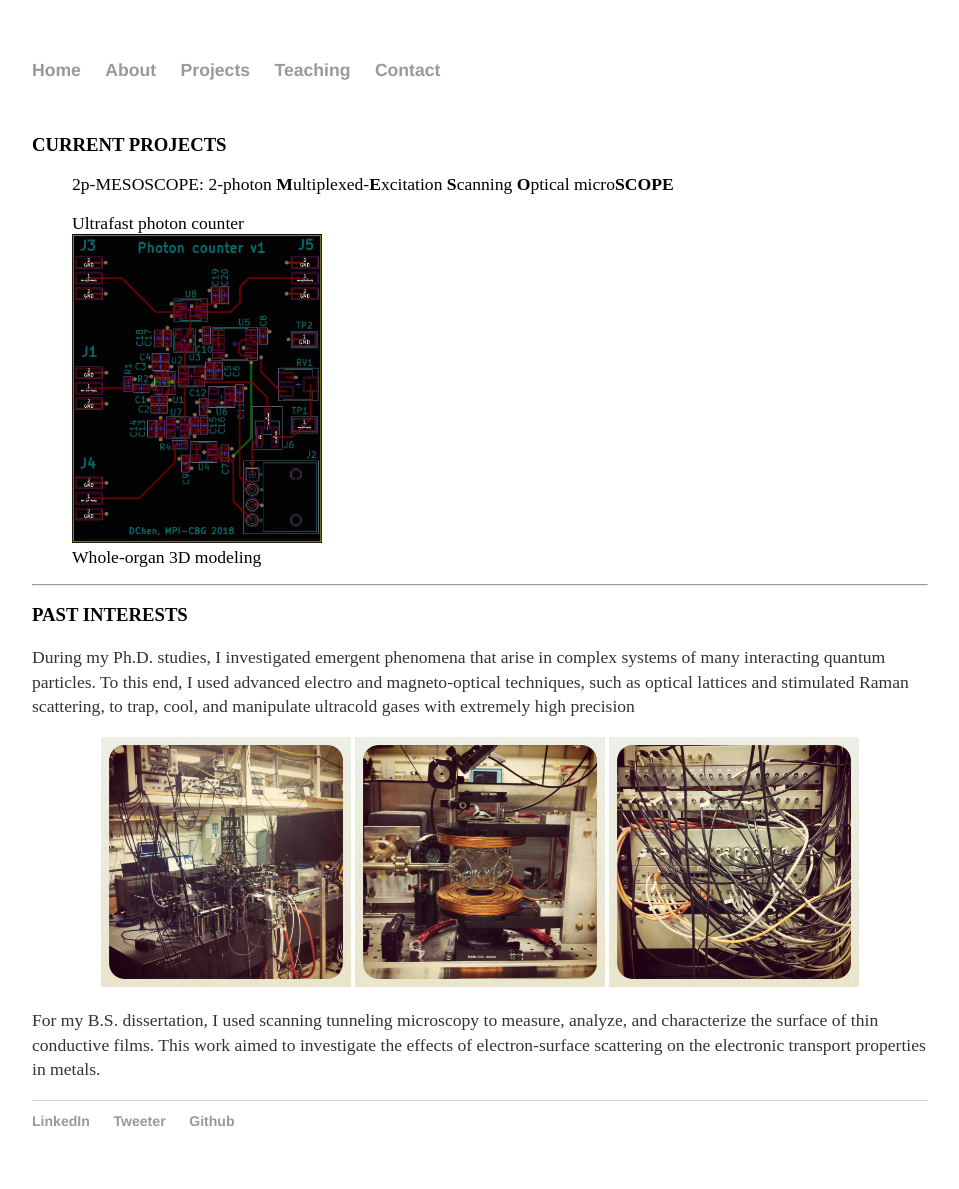
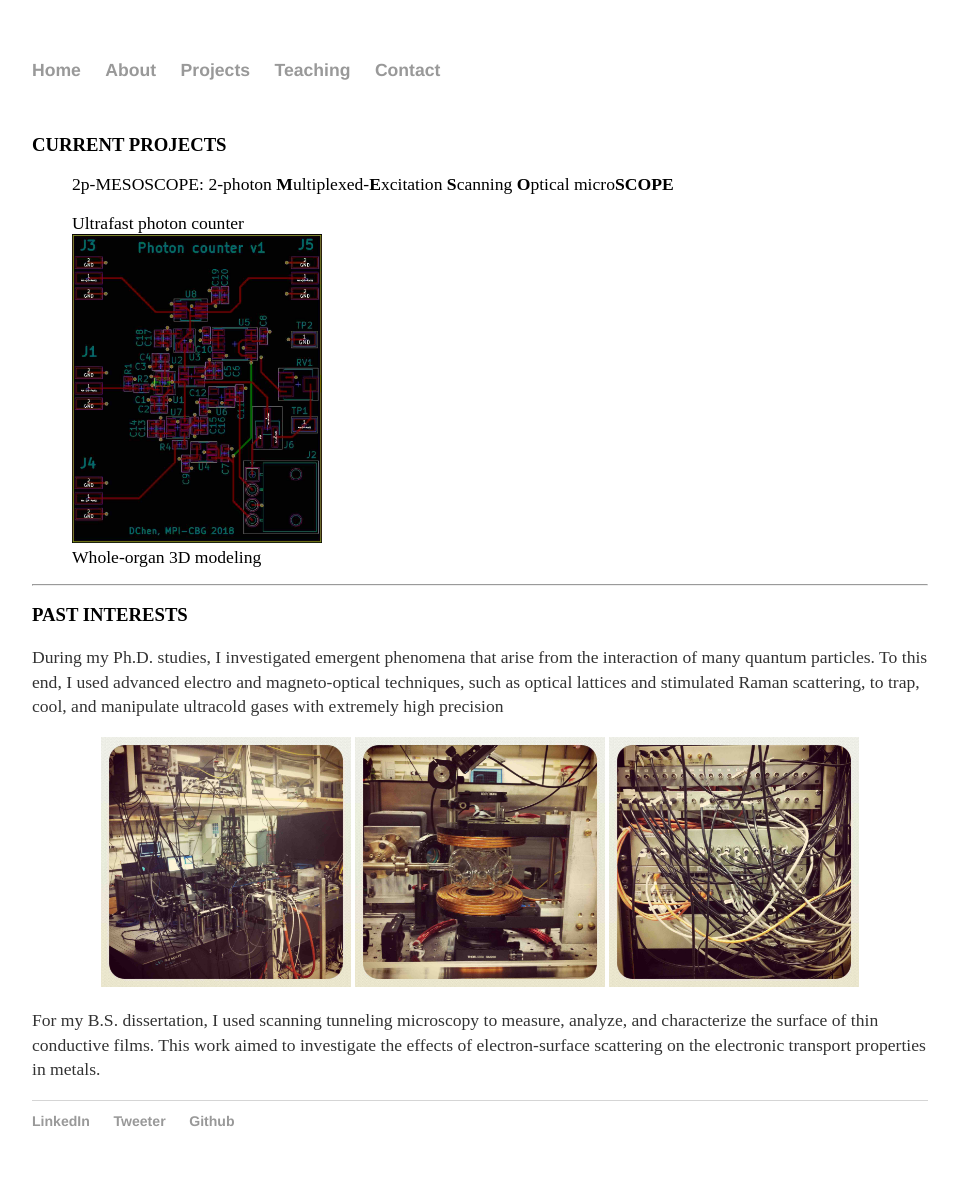
Before and after one commit to davidchenlee/davidchenlee.github.io, a Jekyll site: the page built from projects/projects.html, in a window 1280 px wide. Shown: the whole page, without its empty margins (160-1119 px from the left). Built offline with Jekyll 4.4.1, drawn with Linux system fonts in a browser that asks for light colours.

Commit message:
correct 'past interests'

```diff
--- a/about/about.html
+++ b/about/about.html
@@ -51,7 +51,7 @@
 
     <div id="expand2"><!-- Content Goes here -->
 
-      <p>I investigated emergent states in strongly correlated systems using ultracold gases (publications [2-6]). In particular, I used advanced electro and magneto-optical techniques (such as optical lattices and stimulated Raman scattering) to trap, cool, and manipulate atomic gases with extremely high precision</p>
+      <p>I investigated emergent states in strongly correlated systems using ultracold gases (publications [2-6]). In particular, I used advanced electro and magneto-optical techniques, such as optical lattices and stimulated Raman scattering, to trap, cool, and manipulate atomic gases with extremely high precision</p>
 
       <ul style="list-style-type:square">
         <li>Designed and performed ultracold matter experiments</li>
--- a/projects/projects.html
+++ b/projects/projects.html
@@ -39,7 +39,7 @@
 -->
 
 <h3>PAST INTERESTS</h3>
-<p>During my Ph.D. studies, I investigated emergent phenomena that arise in complex systems of many interacting quantum particles. To this end, I used advanced electro and magneto-optical techniques, such as optical lattices and stimulated Raman scattering, to trap, cool, and manipulate ultracold gases with extremely high precision</p>
+<p>During my Ph.D. studies, I investigated emergent phenomena that arise from the interaction of many quantum particles. To this end, I used advanced electro and magneto-optical techniques, such as optical lattices and stimulated Raman scattering, to trap, cool, and manipulate ultracold gases with extremely high precision</p>
 
 
 <center>
```
